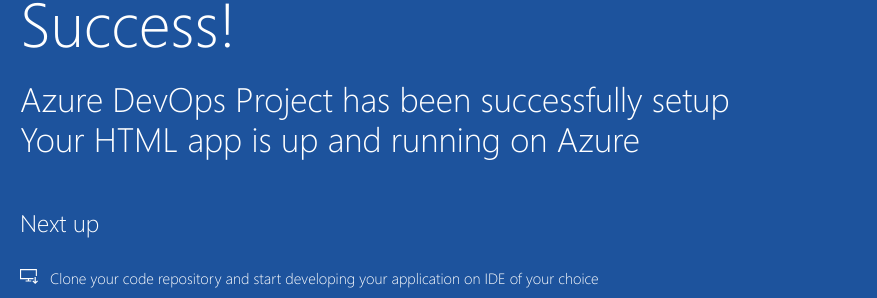
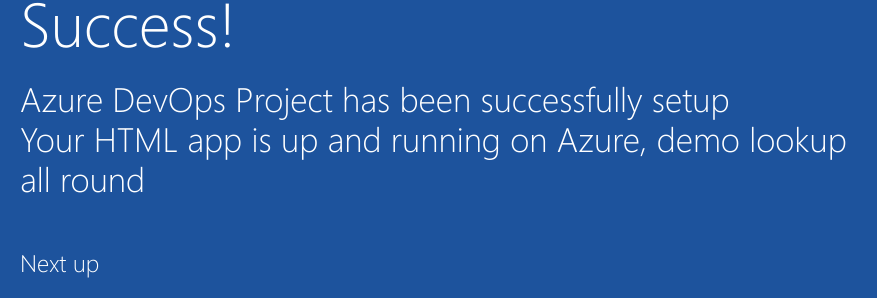
Before and after one commit to Ary3ndra/sample-project, a plain HTML site: page index.html in a window 1280 px wide. Shown: the part 392-690 px from the top of the page, 205-1082 px from the left. Drawn offline with Linux system fonts and the light colour scheme.

Commit message:
Demo changes

```diff
--- a/index.html
+++ b/index.html
@@ -20,7 +20,7 @@
             <div class="content-body">
                 <div class="success-text">Success!</div>
                 <div class="description line-1"> Azure DevOps Project has been successfully setup</div>
-                <div class="description line-2"> Your HTML app is up and running on Azure</div>
+                <div class="description line-2"> Your HTML app is up and running on Azure, demo lookup all round</div>
                 <div class="next-steps-container">
                     <div class="next-steps-header">Next up</div>
                     <div class="next-steps-body">
```
